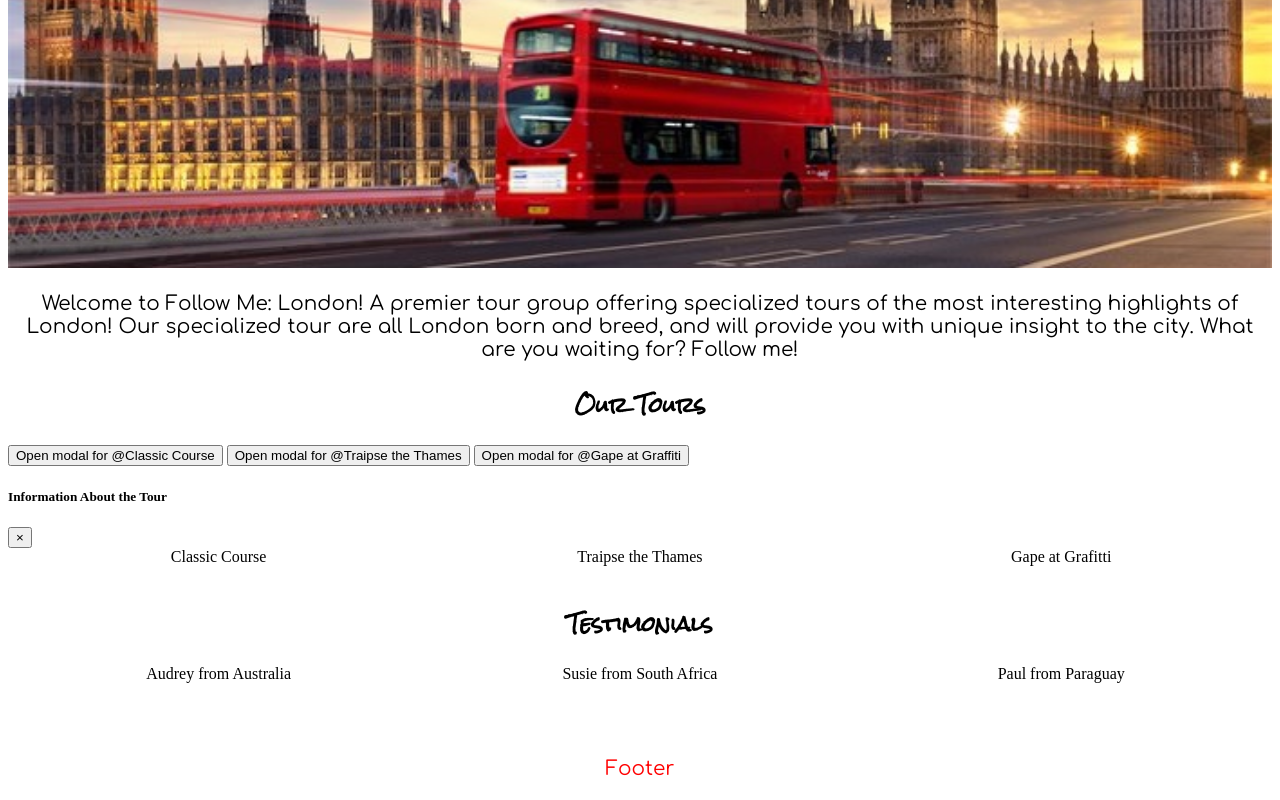
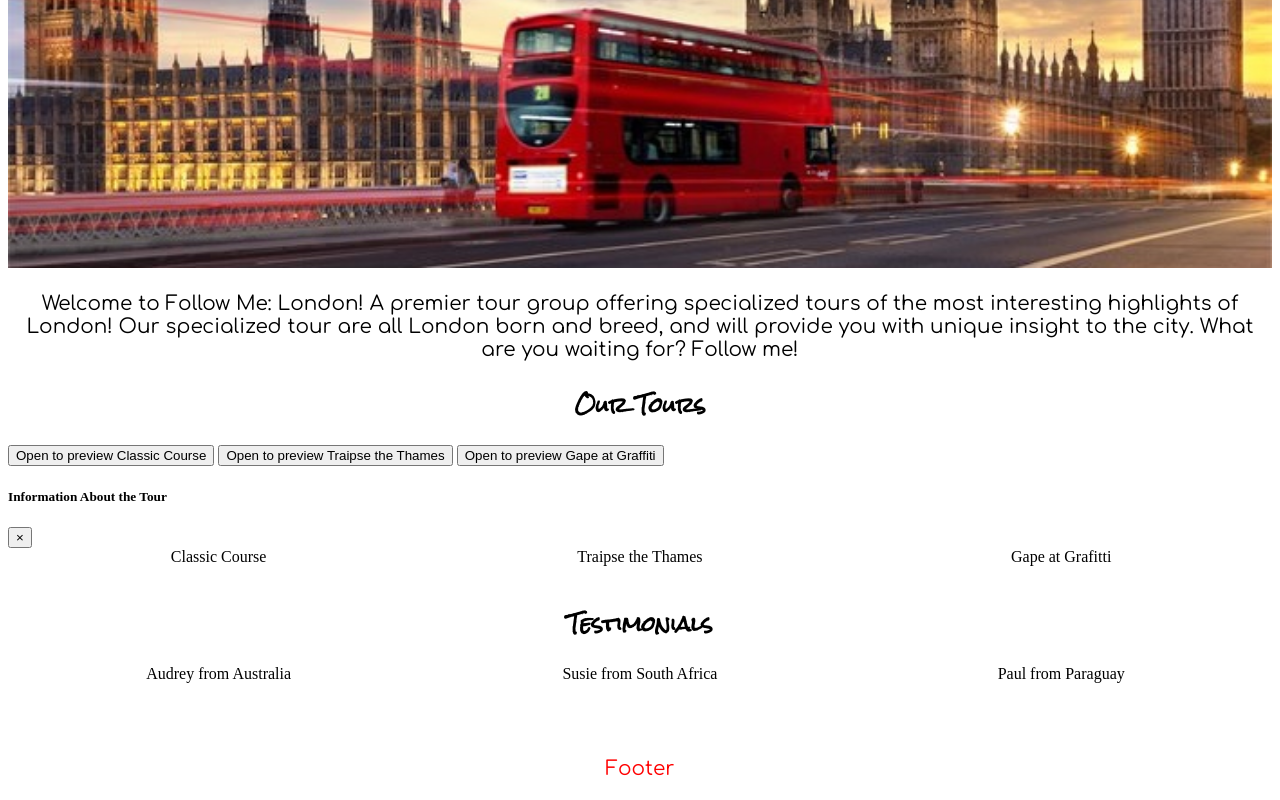
Before and after one commit to hanneoa/follow-me-london, a plain HTML site: page index.html in a window 1280 px wide. Shown: the part 506-1306 px from the top of the page. Drawn offline with Linux system fonts and the light colour scheme; files whose address does not match are found by name.

Commit message:
Update index.html
buttons

```diff
--- a/index.html
+++ b/index.html
@@ -29,9 +29,9 @@
 
 <h2>Our Tours</h2>
 
-<button type="button" class="btn btn-primary" data-toggle="modal" data-target="#Tours" data-whatever="@Classic Course">Open modal for @Classic Course</button>
-<button type="button" class="btn btn-primary" data-toggle="modal" data-target="#Tours" data-whatever="@Traipse the Thames">Open modal for @Traipse the Thames</button>
-<button type="button" class="btn btn-primary" data-toggle="modal" data-target="#Tours" data-whatever="@Gape at Graffiti">Open modal for @Gape at Graffiti</button>
+<button type="button" class="btn btn-primary" data-toggle="modal" data-target="#Tours" data-whatever="Classic Course">Open to preview Classic Course</button>
+<button type="button" class="btn btn-primary" data-toggle="modal" data-target="#Tours" data-whatever="Traipse the Thames">Open to preview Traipse the Thames</button>
+<button type="button" class="btn btn-primary" data-toggle="modal" data-target="#Tours" data-whatever="Gape at Graffiti">Open to preview Gape at Graffiti</button>
 
 <div class="modal fade" id="Tours" tabindex="-1" role="dialog" aria-labelledby="ToursLabel" aria-hidden="true">
   <div class="modal-dialog" role="document">
```
